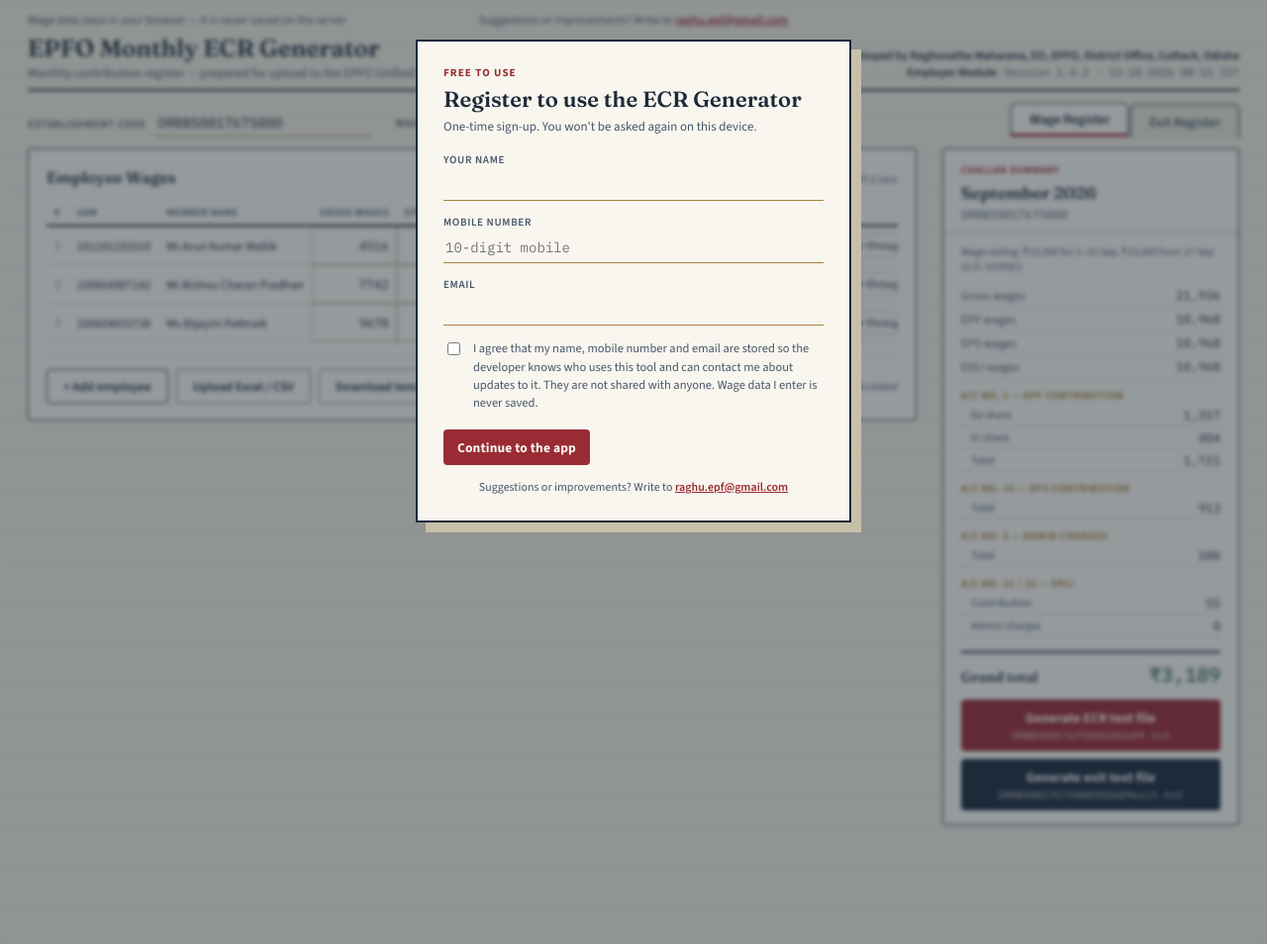
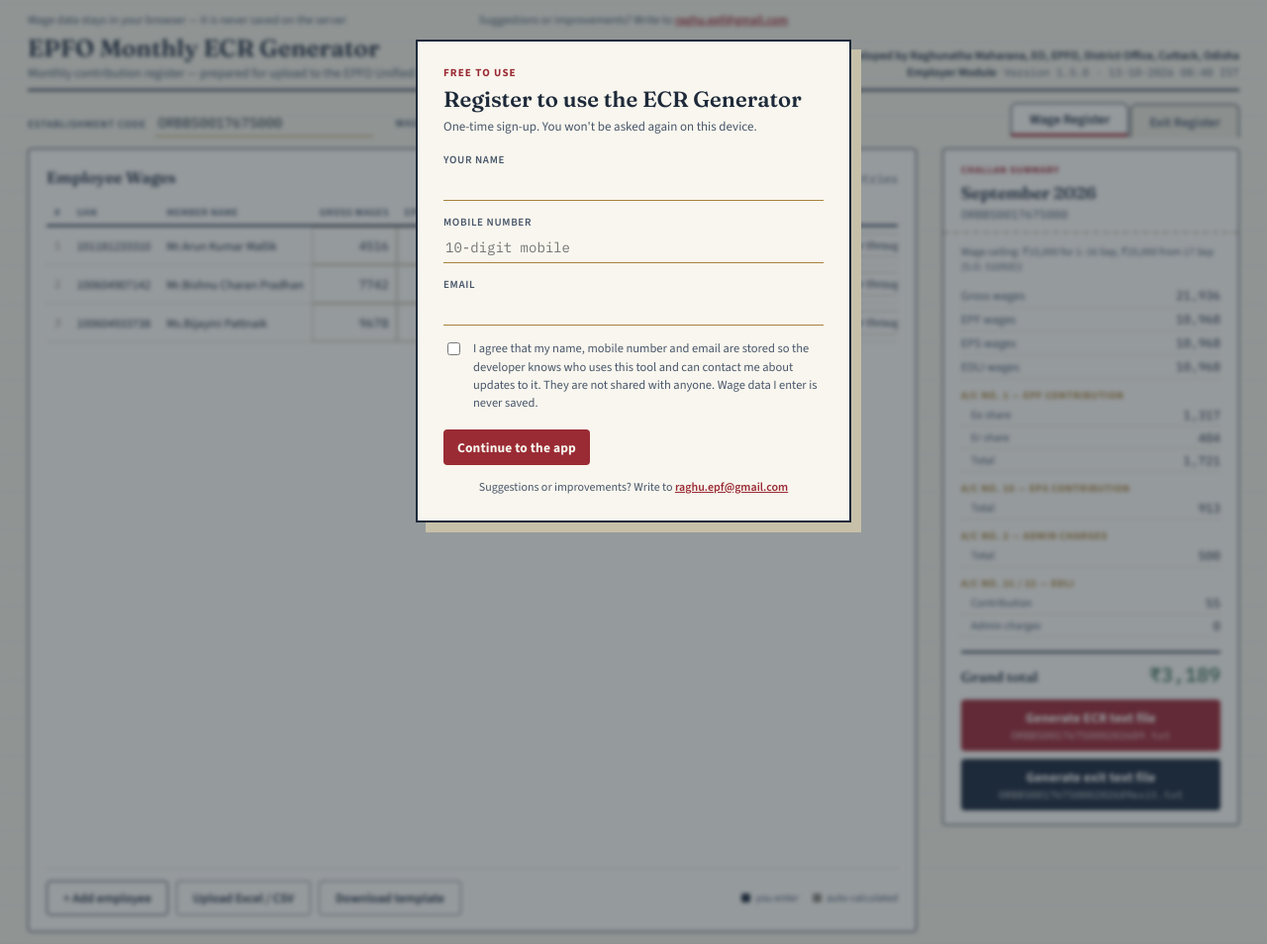
Before and after one commit to EPFRAGHU/ecr-generator, a Flask app: page / in a window 1280 px wide. Shown: the whole page at 99% size. Run offline with Flask 3, Linux system fonts and the light colour scheme.

Commit message:
Scroll only the wage rows on desktop (v1.5.0)
On screens 881 px and wider the page no longer scrolls: the header,
establishment code / wage month strip and challan summary stay in place,
and the wage or exit rows scroll inside their card with the column
headings pinned. The summary gets its own scroll only when the window is
shorter than it. Phones keep normal page scrolling.

```diff
--- a/app.py
+++ b/app.py
@@ -52,8 +52,8 @@ IST = timezone(timedelta(hours=5, minutes=30))
 # MAJOR.MINOR for a feature release, the last number (sub-version) for a
 # fix or small change; set APP_BUILD to the release date and time (IST).
 # History is in README.md under "Version history".
-APP_VERSION = "1.4.2"
-APP_BUILD = "13-10-2026 08:15 IST"
+APP_VERSION = "1.5.0"
+APP_BUILD = "13-10-2026 08:40 IST"
 
 
 @app.context_processor
--- a/static/style.css
+++ b/static/style.css
@@ -322,6 +322,8 @@
     white-space: nowrap;
   }
   table.ledger th.left{ text-align:left; }
+  .register-col{ flex: 1; min-width: 0; }
+  .ledger-scroll{ overflow-x: auto; }
   table.ledger td{
     padding: 7px 8px;
     border-bottom: 1px solid var(--rule-faint);
@@ -650,3 +652,32 @@
   display:block;
   margin-top: 2px;
 }
+
+/* Desktop: the page itself doesn't scroll. The header, establishment
+   code / wage month strip and challan summary stay put; only the wage
+   (or exit) rows scroll, inside their card, with the column headings
+   pinned. Phones and narrow windows keep normal page scrolling.
+   Kept last so it overrides the panel/layout rules above. */
+@media (min-width: 881px){
+  body{
+    height: 100vh;
+    min-height: 0;
+    overflow: hidden;
+    display: flex;
+    flex-direction: column;
+    padding-bottom: 12px;
+  }
+  .layout{ flex: 1; min-height: 0; align-items: stretch; }
+  .register-col{ display: flex; flex-direction: column; min-height: 0; }
+  .wage-panel.active, .exit-panel.active{
+    display: flex; flex-direction: column; flex: 1; min-height: 0;
+  }
+  .register{ display: flex; flex-direction: column; flex: 1; min-height: 0; }
+  .ledger-scroll{ flex: 1; min-height: 0; overflow: auto; }
+  table.ledger thead th{
+    position: sticky; top: 0; z-index: 1;
+    background: var(--white-ish);
+  }
+  /* The summary gets its own scroll only if the window is shorter than it */
+  .stub{ align-self: flex-start; max-height: 100%; overflow-y: auto; }
+}
--- a/templates/index.html
+++ b/templates/index.html
@@ -88,7 +88,7 @@
 
 <div class="layout">
 
-  <div class="register-col" style="flex:1; min-width:0;">
+  <div class="register-col">
 
     <!-- WAGE PANEL -->
     <div class="wage-panel active" id="panel-wage">
@@ -97,7 +97,7 @@
           <h2>Employee Wages</h2>
           <span class="count" id="wage-count">14 entries</span>
         </div>
-        <div style="overflow-x:auto;">
+        <div class="ledger-scroll">
         <table class="ledger" id="wage-table">
           <thead>
             <tr>
@@ -145,7 +145,7 @@
           <h2>Exits This Month</h2>
           <span class="count" id="exit-count">2 entries</span>
         </div>
-        <div style="overflow-x:auto;">
+        <div class="ledger-scroll">
         <table class="ledger" id="exit-table">
           <thead>
             <tr>
```
Also changed, not shown: README.md.
